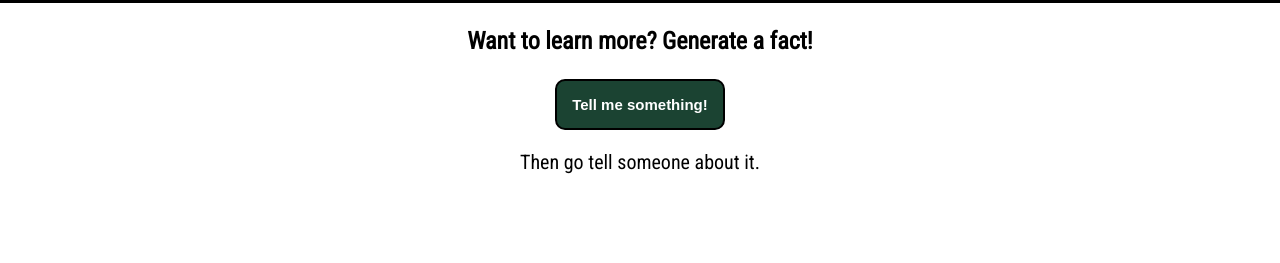
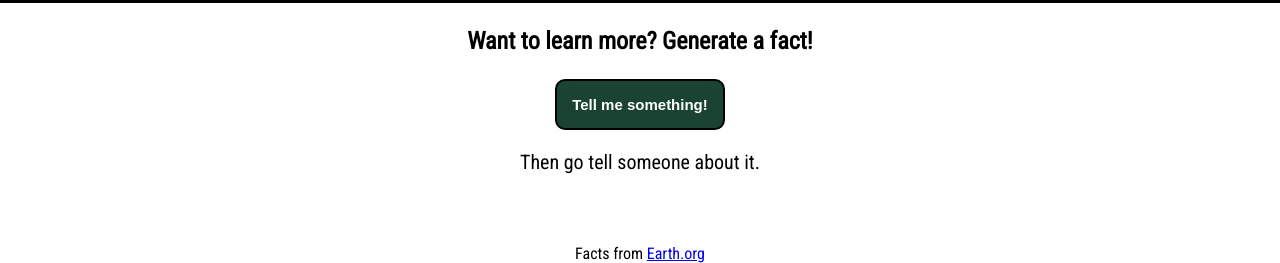
Before and after one commit to fatfluffypony/fatfluffypony, a plain HTML site: page index.html in a window 1280 px wide. Shown: the part 969-1232 px from the top of the page. Drawn offline with Linux system fonts and the light colour scheme.

Commit message:
Update index.html

```diff
--- a/index.html
+++ b/index.html
@@ -68,6 +68,7 @@
   <button id="factButton">Tell me something!</button>
   <p id="tell">Then go tell someone about it.</p>
   <p id="fact"></p>
+  <p id="resource">Facts from <a href="https://earth.org/data_visualization/11-interesting-facts-about-climate-change/" target="_blank">Earth.org</a></p>
  </div>
 
   </main>
```
